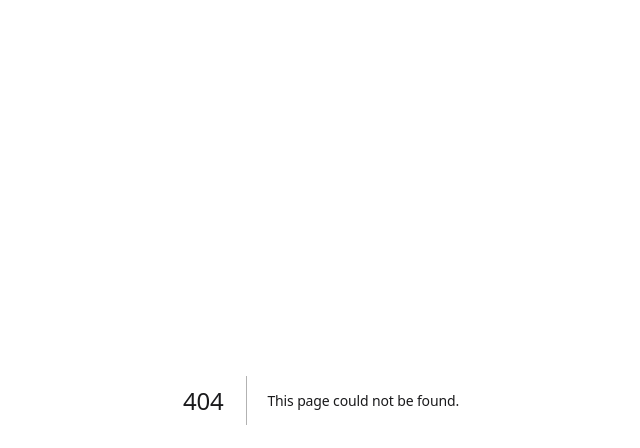
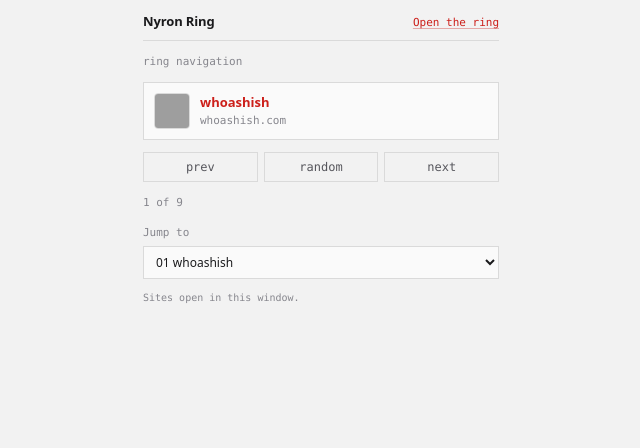
Before and after one commit to whoashish115/nyron-ring, a Next.js app: page /widget in a window 1280 px wide. Before the commit this address had no page. Shown: the top 448 px of the page, without its empty margins (319-959 px from the left). Built offline with nearby package versions, Linux system fonts and the light colour scheme; grey boxes are pictures that could not be loaded.

Commit message:
update: ring navigation popup

```diff
--- /dev/null
+++ b/src/app/ring/page.js
@@ -0,0 +1,5 @@
+import { permanentRedirect } from "next/navigation";
+
+export default function RingPage() {
+  permanentRedirect("/widget");
+}
--- /dev/null
+++ b/src/app/widget/page.js
@@ -0,0 +1,33 @@
+import { config } from "@/data/config";
+import { widget } from "@/data/content";
+import { sites } from "@/data/sites";
+import RingController from "@/components/widget/RingController";
+
+export const metadata = {
+  title: "Ring navigation",
+  description: `Move between ${config.name} member sites.`,
+  alternates: { canonical: "/widget" },
+  robots: { index: false, follow: false },
+};
+
+export default function WidgetPage() {
+  return (
+    <main className="mx-auto min-h-screen max-w-sm p-3.5">
+      <div className="mb-3 flex items-baseline justify-between gap-3 border-b border-border pb-2">
+        <h1 className="text-sm font-semibold text-fg">{config.name}</h1>
+        <a
+          href="/"
+          target="_blank"
+          rel="noopener"
+          className="link font-mono text-[11px] text-accent"
+        >
+          {widget.openLabel}
+        </a>
+      </div>
+
+      <p className="mb-3 font-mono text-[11px] text-faint">{widget.title}</p>
+
+      <RingController members={sites} />
+    </main>
+  );
+}
--- /dev/null
+++ b/src/components/widget/RingController.jsx
@@ -0,0 +1,116 @@
+"use client";
+
+import { useEffect, useState } from "react";
+
+import { widget } from "@/data/content";
+import { accent } from "@/lib/accents";
+
+export default function RingController({ members = [] }) {
+  const [index, setIndex] = useState(0);
+  const [drivesOpener, setDrivesOpener] = useState(false);
+
+  useEffect(() => {
+    setDrivesOpener(Boolean(window.opener) && !window.opener.closed);
+  }, []);
+
+  if (members.length === 0) {
+    return <p className="text-sm text-muted">{widget.empty}</p>;
+  }
+
+  const current = members[index];
+  const tint = accent(current.accent);
+
+  const go = (nextIndex) => {
+    setIndex(nextIndex);
+    const url = members[nextIndex].website;
+
+    // writing opener.location is allowed cross-origin, reading it isn't
+    if (window.opener && !window.opener.closed) {
+      try {
+        window.opener.location.href = url;
+        window.opener.focus();
+        window.focus();
+        return;
+      } catch {
+        // opener is gone, fall through
+      }
+    }
+
+    window.location.href = url;
+  };
+
+  const previous = () => go((index - 1 + members.length) % members.length);
+  const next = () => go((index + 1) % members.length);
+
+  const random = () => {
+    if (members.length === 1) return go(0);
+
+    const offset = 1 + Math.floor(Math.random() * (members.length - 1));
+    go((index + offset) % members.length);
+  };
+
+  const buttonClass =
+    "flex-1 border border-border px-2 py-1.5 font-mono text-xs text-muted transition-colors hover:border-accent hover:text-accent";
+
+  return (
+    <div className="space-y-3">
+      <div className="flex gap-2.5 border border-border bg-surface p-2.5">
+        {current.avatar ? (
+          <img
+            src={current.avatar}
+            alt=""
+            width={36}
+            height={36}
+            className="size-9 shrink-0 self-start rounded border border-border"
+          />
+        ) : null}
+
+        <span className="min-w-0 flex-1">
+          <span className={`block truncate text-sm font-semibold ${tint.text}`}>
+            {current.title}
+          </span>
+          <span className="block truncate font-mono text-[11px] text-faint">
+            {current.website.replace(/^https?:\/\//, "").replace(/\/$/, "")}
+          </span>
+        </span>
+      </div>
+
+      <div className="flex gap-1.5">
+        <button type="button" onClick={previous} className={buttonClass}>
+          {widget.previous}
+        </button>
+        <button type="button" onClick={random} className={buttonClass}>
+          {widget.random}
+        </button>
+        <button type="button" onClick={next} className={buttonClass}>
+          {widget.next}
+        </button>
+      </div>
+
+      <p className="font-mono text-[11px] text-faint">
+        {index + 1} {widget.positionLabel} {members.length}
+      </p>
+
+      <label className="block">
+        <span className="mb-1 block font-mono text-[11px] text-faint">
+          {widget.jumpLabel}
+        </span>
+        <select
+          value={index}
+          onChange={(event) => go(Number(event.target.value))}
+          className="w-full border border-border bg-surface px-2 py-1.5 text-xs text-fg focus:border-accent focus:outline-none"
+        >
+          {members.map((member, position) => (
+            <option key={member.id} value={position}>
+              {String(member.id).padStart(2, "0")} {member.title}
+            </option>
+          ))}
+        </select>
+      </label>
+
+      <p className="font-mono text-[10px] leading-snug text-faint">
+        {drivesOpener ? widget.drivingOpener : widget.drivingSelf}
+      </p>
+    </div>
+  );
+}
```
